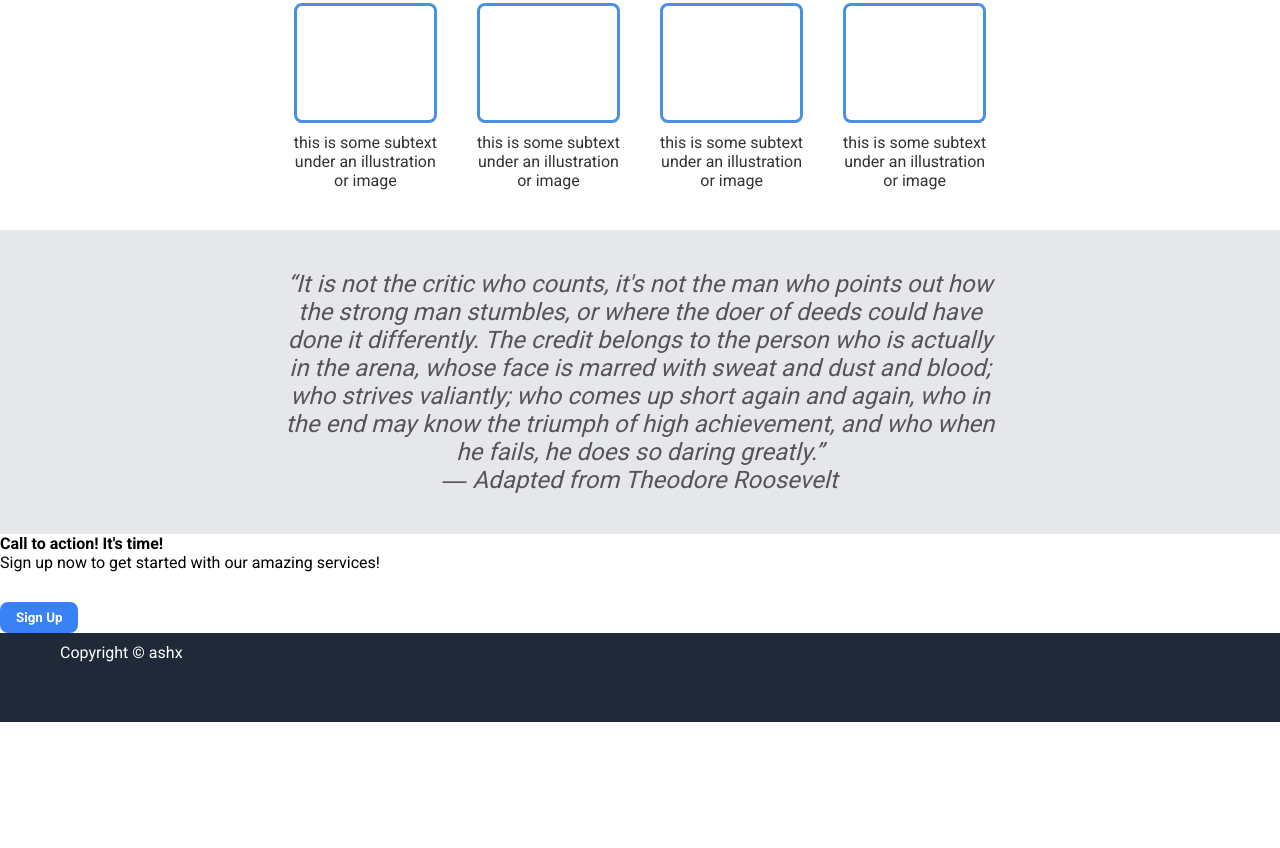
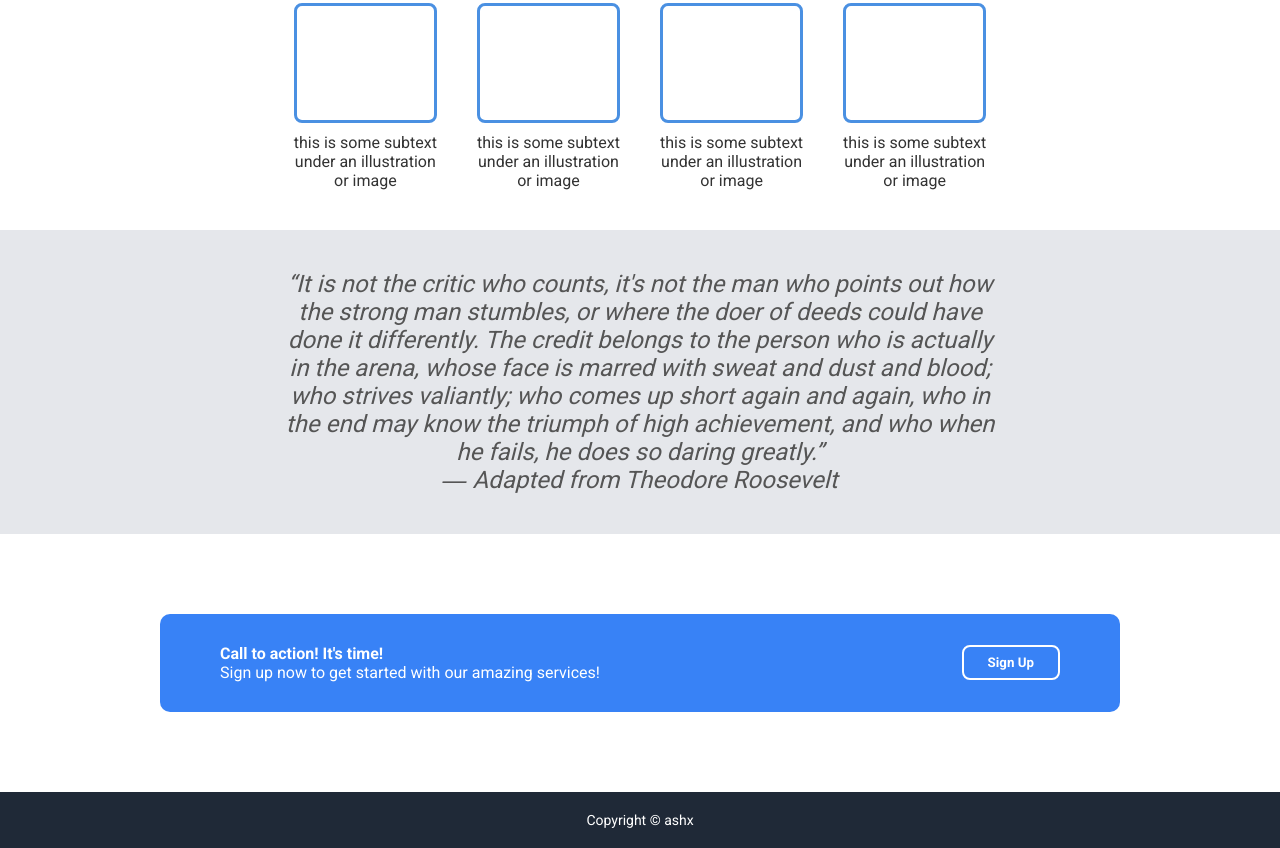
Before and after one commit to ashxtosh/landing-page, a plain HTML site: page index.html in a window 1280 px wide. Shown: the part 469-1317 px from the top of the page. Before the commit the page ends 1191 px from the top, so only its background shows below. Drawn offline with Linux system fonts and the light colour scheme.

Commit message:
Add CSS styling to SignUp section
- Adjusted styles for the SignUp Section to improve visual appeal.
- Screenshot stored as: siteAfterCommits/modified_signup_section.png.

```diff
--- a/styles.css
+++ b/styles.css
@@ -50,6 +50,14 @@ a {
     cursor: pointer;
 }
 
+.signup-section #signup_button {
+    background-color: transparent;
+    border: white 2px solid;
+    padding: 8px 24px;
+    margin-top: 0;
+}
+
+
 .info-section{
     padding: 40px;
 
@@ -101,6 +109,29 @@ a {
     margin: 0 auto;
 }
 
+.signup-section {
+    background-color: #3882f6;
+    max-width: 960px;
+    margin: 80px auto;
+    padding: 30px 60px;
+    border-radius: 10px;
+    color: white;
+    display: flex;
+    justify-content: space-between;
+    align-items: center;
+}
+
+.signup-text h4{
+    font-weight: bold;
+}
+
+.footer {
+    text-align: center;
+    padding: 20px;
+    background-color: #1f2937;
+    color: white;
+    font-size: 14px;
+}
 
 
 /* Advance */
```
Also changed, not shown: images/image.png (added), siteAfterCommits/modified_signup_section.png (added).
